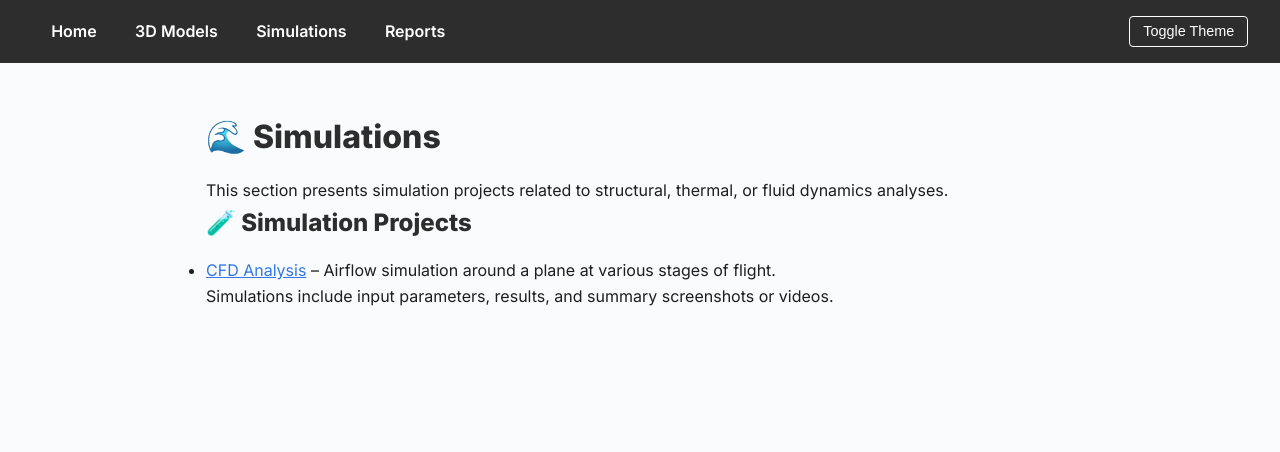
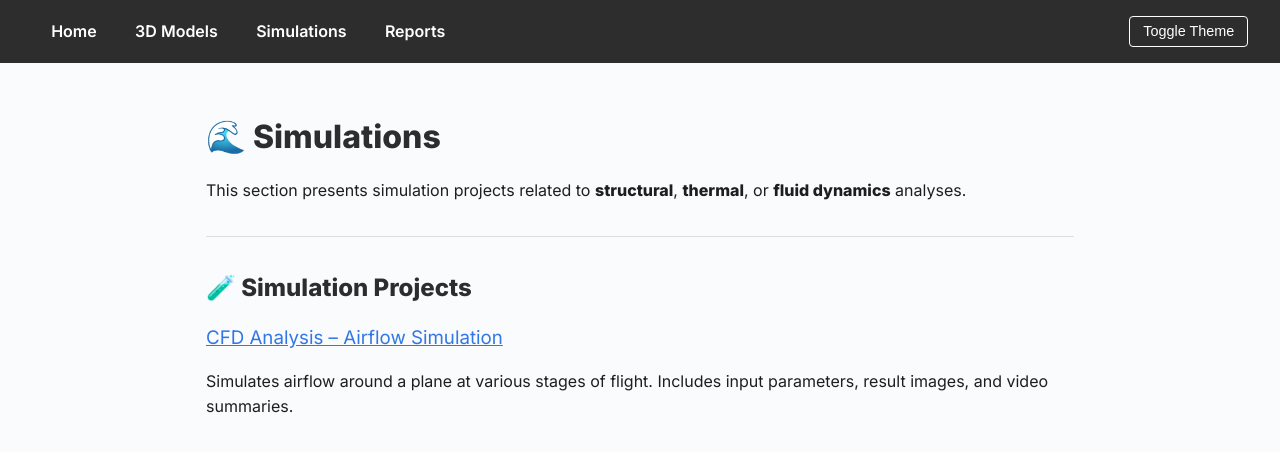
Before and after one commit to tob-mas/engineeringportfolio, a Jekyll site: the page built from simulations/simulations.md, in a window 1280 px wide. Shown: the top 452 px of the page. Built offline with Jekyll 4.4.1, drawn with Linux system fonts in a browser that asks for light colours.

Commit message:
Update simulations.md

```diff
--- a/simulations/simulations.md
+++ b/simulations/simulations.md
@@ -6,10 +6,13 @@ permalink: /simulations/
 
 # 🌊 Simulations
 
-This section presents simulation projects related to structural, thermal, or fluid dynamics analyses.
+This section presents simulation projects related to **structural**, **thermal**, or **fluid dynamics** analyses.
+
+---
 
 ## 🧪 Simulation Projects
 
-- **[CFD Analysis]({{ site.baseurl }}/simulations/10-06-25)** – Airflow simulation around a plane at various stages of flight.
-
-> Simulations include input parameters, results, and summary screenshots or videos.
+<div class="content-block">
+  <h3><a href="{{ site.baseurl }}/simulations/10-06-25">CFD Analysis – Airflow Simulation</a></h3>
+  <p>Simulates airflow around a plane at various stages of flight. Includes input parameters, result images, and video summaries.</p>
+</div>
```
